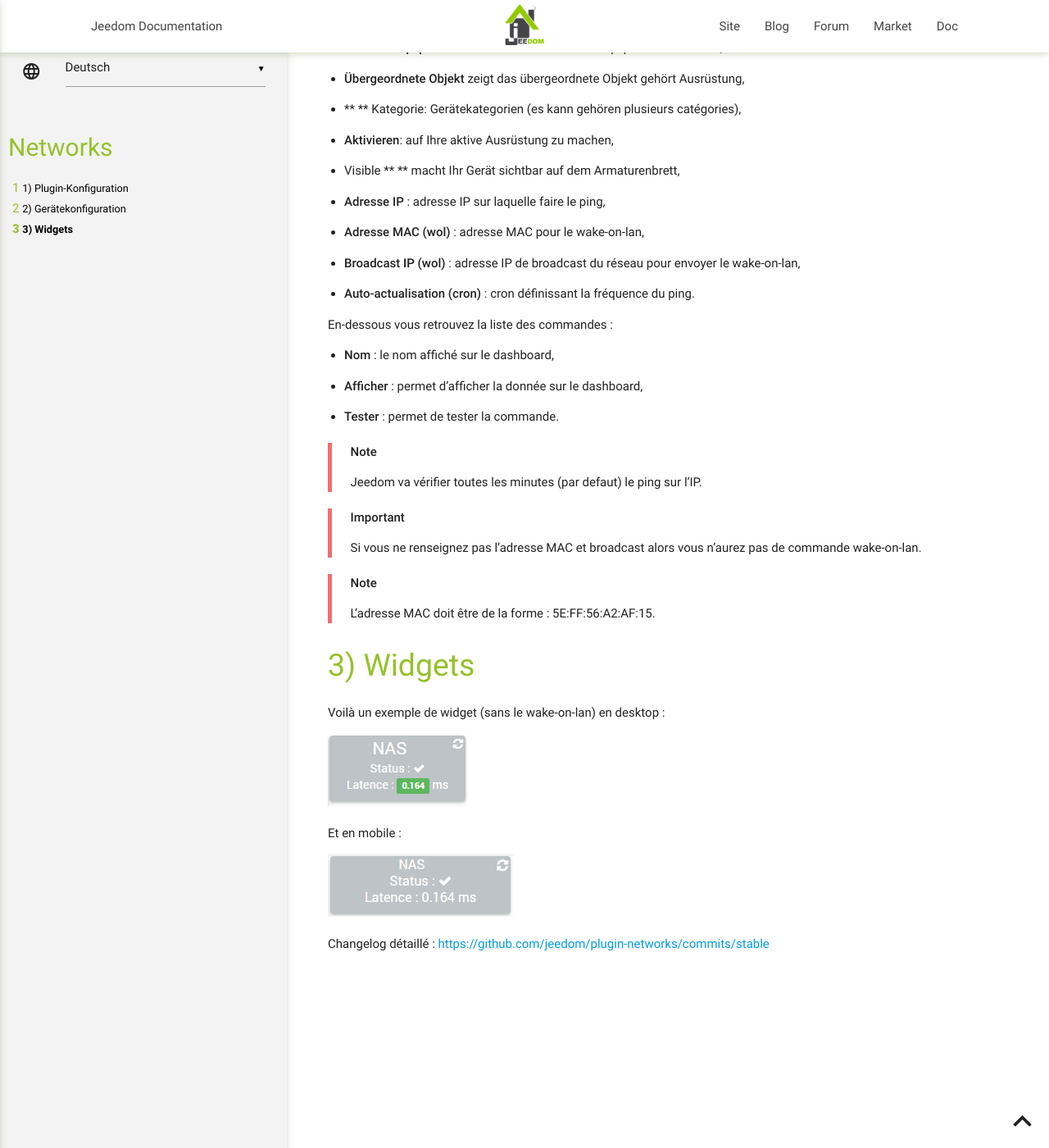
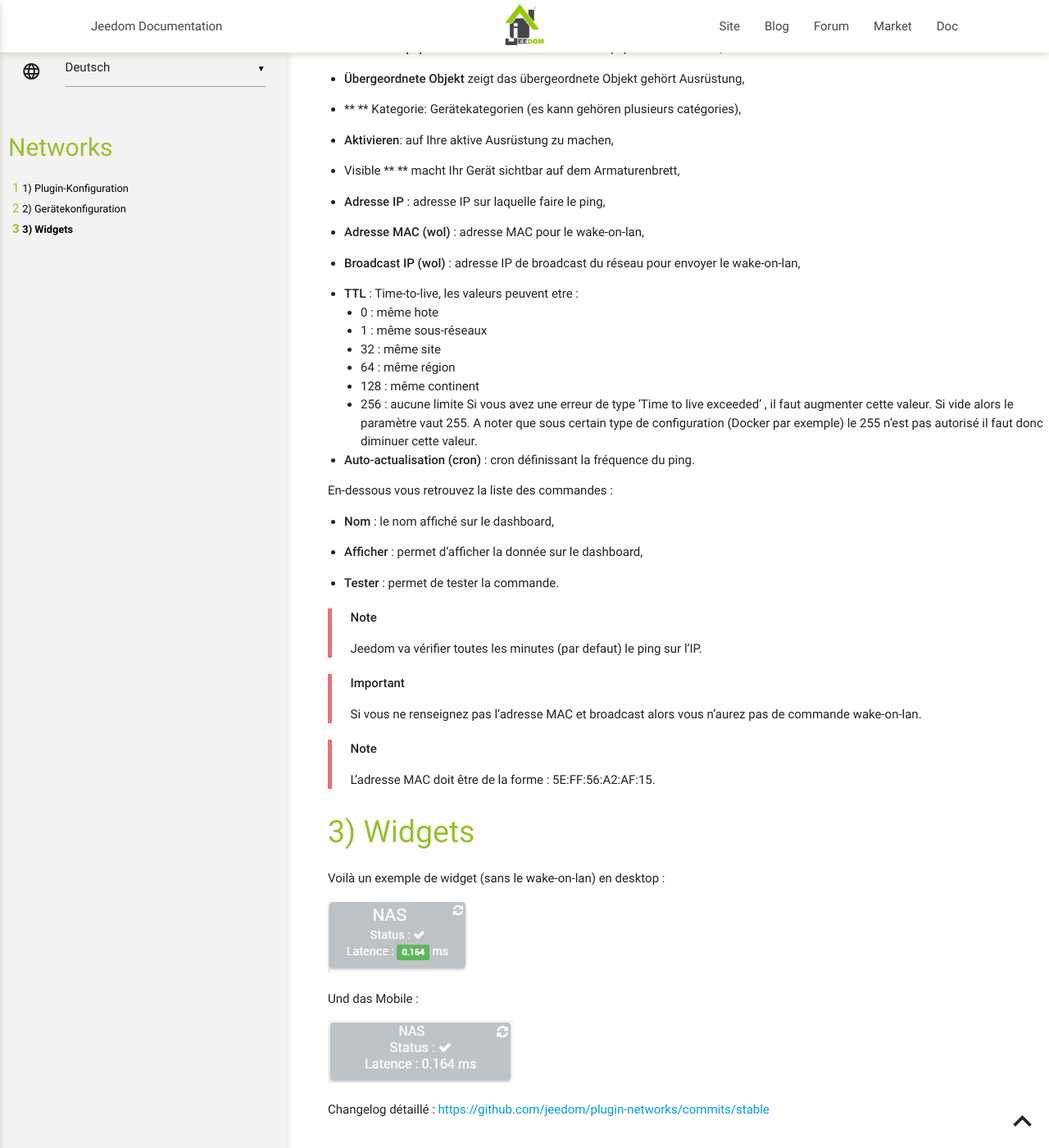
Before and after one commit to jeedom/plugin-networks, a Jekyll site: the page built from docs/de_DE/index.md, in a window 1280 px wide and 1400 px high, scrolled down 2154 px. Shown: the whole window at 82% size. Built offline with Jekyll 4.4.1, drawn with Linux system fonts in a browser that asks for light colours; our own code applies the rules of GitHub Pages for plain Markdown files.

Commit message:
[ROBOT] Action all

```diff
--- a/docs/de_DE/index.md
+++ b/docs/de_DE/index.md
@@ -53,6 +53,15 @@ Sie werden hier alle die Konfiguration Ihrer Geräte finden:
 -   **Broadcast IP (wol)** : adresse IP de broadcast du réseau pour
     envoyer le wake-on-lan,
 
+-   **TTL** : Time-to-live, les valeurs peuvent etre :
+    - 0 : même hote
+    - 1 : même sous-réseaux
+    - 32 : même site
+    - 64 : même région
+    - 128 : même continent
+    - 256 : aucune limite
+Si vous avez une erreur de type 'Time to live exceeded' , il faut augmenter cette valeur. Si vide alors le paramètre vaut 255. A noter que sous certain type de configuration (Docker par exemple) le 255 n'est pas autorisé il faut donc diminuer cette valeur.
+
 -   **Auto-actualisation (cron)** : cron définissant la fréquence
     du ping.
 
@@ -84,7 +93,7 @@ Voilà un exemple de widget (sans le wake-on-lan) en desktop :
 
 ![networks5](../images/networks5.PNG)
 
-Et en mobile :
+Und das Mobile :
 
 ![networks6](../images/networks6.PNG)
 
```
Also changed, not shown: docs/de_DE/changelog.md (+3 -0 lines), docs/en_US/changelog.md (+3 -0 lines), docs/en_US/index.md (+9 -0 lines), docs/es_ES/changelog.md (+3 -0 lines), docs/es_ES/index.md (+9 -0 lines).
